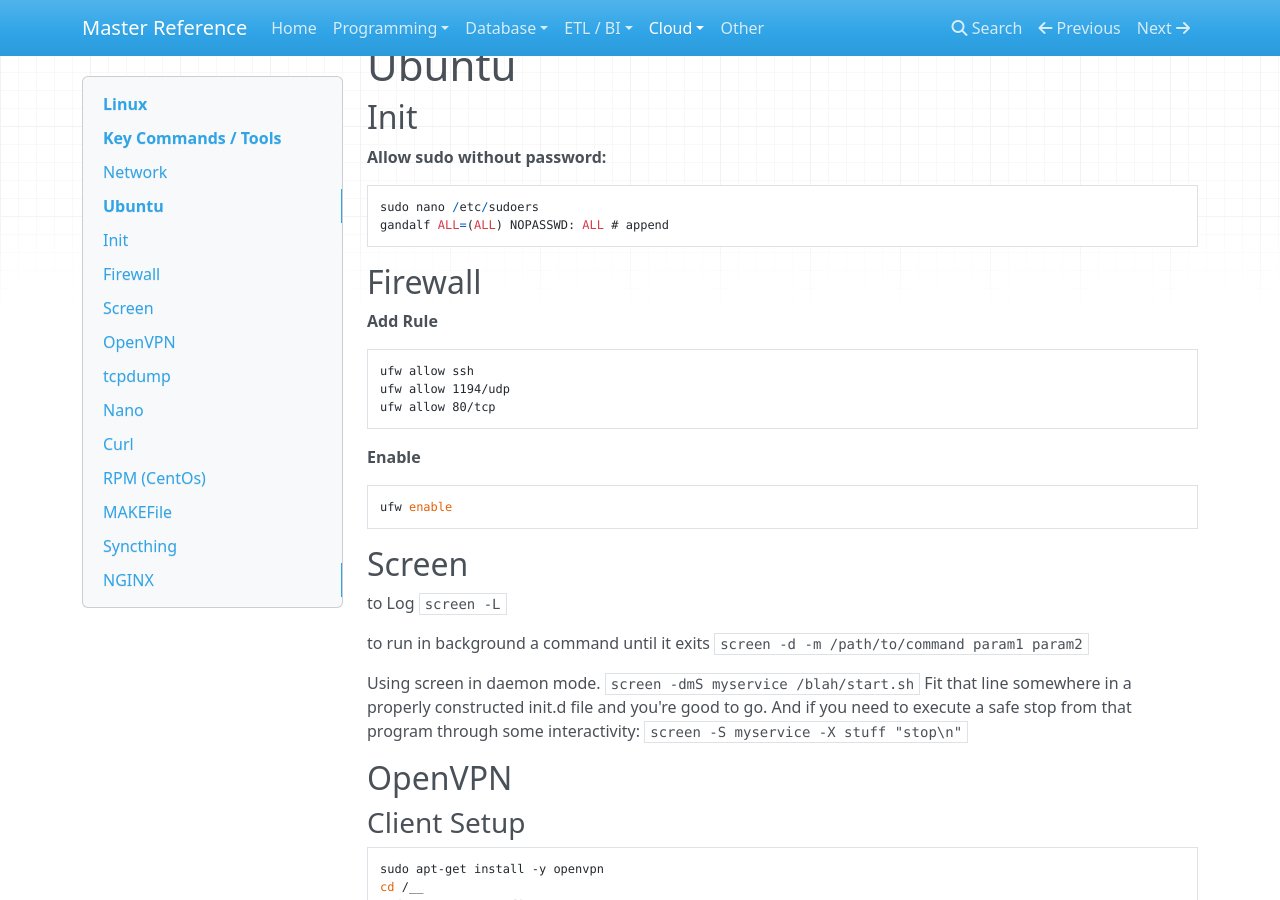
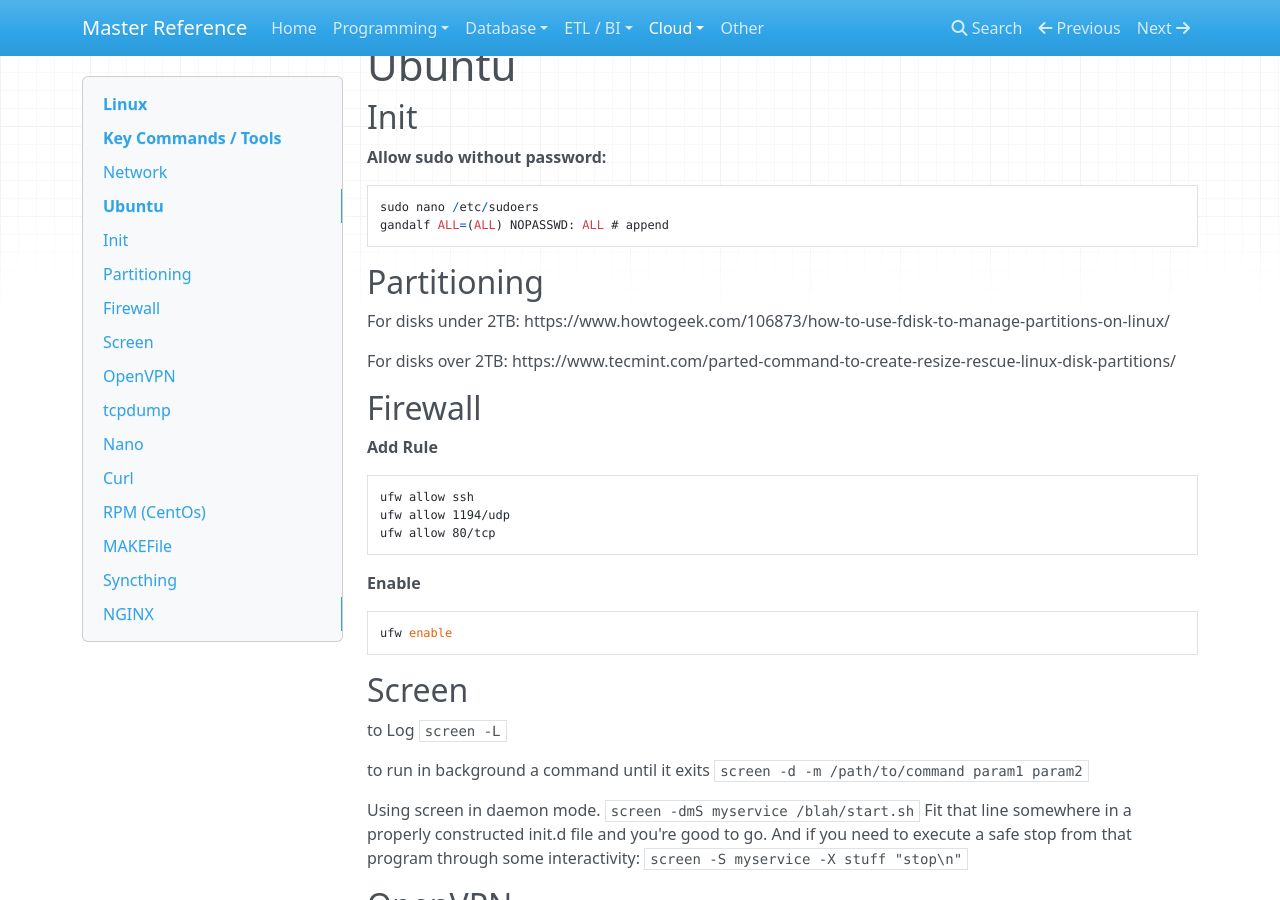
Before and after one commit to flarco/ref-docs, an MkDocs documentation site: the page built from docs/cloud/linux.md, in a window 1280 px wide and 900 px high, scrolled down 2763 px. Built offline with MkDocs 1.6.1, drawn with Linux system fonts in a browser that asks for light colours; nearby versions of some CDN libraries; old or Windows-style settings are respelled for this version of MkDocs.

Commit message:
Update linux.md

````diff
--- a/docs/cloud/linux.md
+++ b/docs/cloud/linux.md
@@ -145,6 +145,14 @@ sudo nano /etc/sudoers
 gandalf ALL=(ALL) NOPASSWD: ALL # append
 ```
 
+
+## Partitioning
+
+For disks under 2TB:
+https://www.howtogeek.com/106873/how-to-use-fdisk-to-manage-partitions-on-linux/
+
+For disks over 2TB:
+https://www.tecmint.com/parted-command-to-create-resize-rescue-linux-disk-partitions/
 
 
 ## Firewall
````
